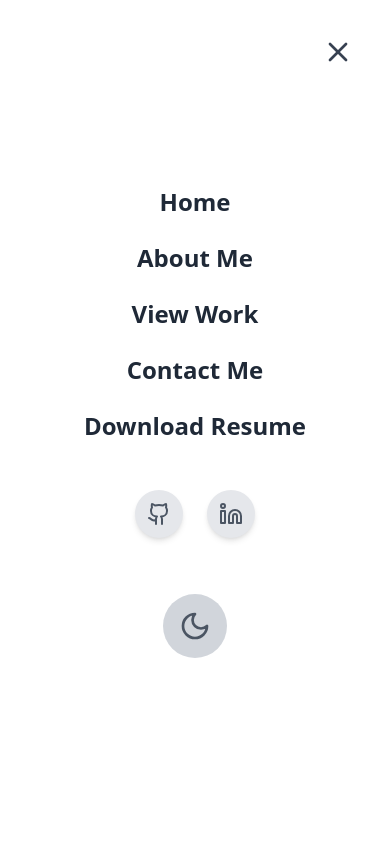
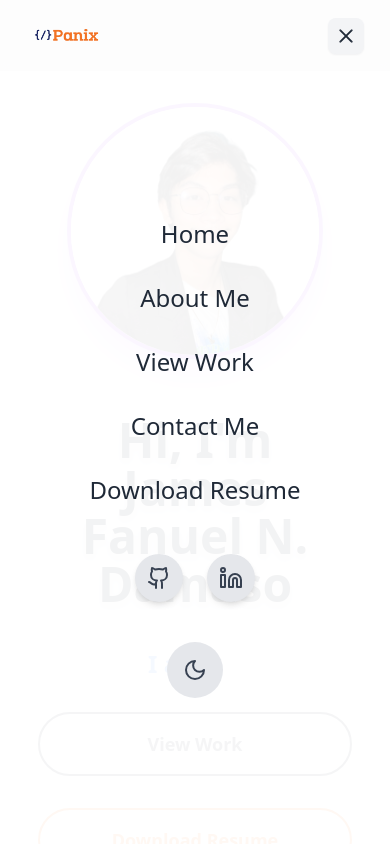
Before and after one commit to Penuelluke/online-resume, a React (Vite) app: page / in a window 390 px wide. Both pictures are taken after a click on the button 342 px from the left and 35 px from the top of the page. Shown: the top 844 px of the page. Built offline with nearby package versions, Linux system fonts and the light colour scheme.

Commit message:
Added: Resume, Updated:Links and Style for Menu bar

```diff
--- a/src/App.tsx
+++ b/src/App.tsx
@@ -20,17 +20,17 @@ function App() {
   const hobbiesAndSkills = [
     {
       title: "Piano",
-      image: "/Rock And Roll GIF by Rock & Roll Hall of Fame.gif", // Correct path with forward slashes
+      image: "/Rock And Roll GIF by Rock & Roll Hall of Fame.gif",
       description: "Playing Piano is always a passion of mine."
     },
     {
       title: "Coding",
-      image: "/Work Coding GIF by Scaler.gif", // Correct path with forward slashes
+      image: "/Work Coding GIF by Scaler.gif",
       description: "Developing web and mobile applications."
     },
     {
       title: "Gaming",
-      image: "/First Person Shooter Gun GIF by Apogee Entertainment.gif", // Correct path with forward slashes
+      image: "/First Person Shooter Gun GIF by Apogee Entertainment.gif",
       description: "Enjoying FPS and strategy games."
     }
   ];
@@ -81,10 +81,10 @@ function App() {
   };
 
   const [isOpen, setIsOpen] = useState(false);
-  const [selectedImageIndex, setSelectedImageIndex] = useState<number>(0);  // Default to the first image
+  const [selectedImageIndex, setSelectedImageIndex] = useState<number>(0);
 
   const openModal = (index: number) => {
-    setSelectedImageIndex(index);  // Set the clicked image's index
+    setSelectedImageIndex(index);
     setIsOpen(true);
   };
 
@@ -115,8 +115,6 @@ function App() {
     },
   ];
 
-
-  // Delay menu close until animation finishes
   const handleCloseMenu = () => {
     setTimeout(() => setMenuOpen(false), 10);
   };
@@ -163,7 +161,7 @@ function App() {
           <div className="flex gap-4">
             {[
               { href: "https://github.com/Penuelluke", icon: <Github />, color: "hover:bg-gray-900 dark:hover:bg-gray-700" },
-              { href: "https://linkedin.com/in/yourlinkedin", icon: <Linkedin />, color: "hover:bg-blue-600" },
+              { href: "https://www.linkedin.com/in/james-fanuel-n-damaso-0b71a1359?utm_source=share&utm_campaign=share_via&utm_content=profile&utm_medium=ios_app", icon: <Linkedin />, color: "hover:bg-blue-600" },
             ].map((social, index) => (
               <motion.a
                 key={index}
@@ -193,9 +191,42 @@ function App() {
         {/* Mobile Menu Button */}
         <button
         onClick={() => setMenuOpen(!menuOpen)}
-          className="md:hidden p-2 rounded-md focus:outline-none hover:bg-gray-200 dark:hover:bg-gray-700 transition"
+        className="md:hidden p-2 rounded-lg focus:outline-none bg-gray-100 dark:bg-gray-800 hover:bg-gray-200 dark:hover:bg-gray-700 transition-all shadow-sm"
+        aria-label="Toggle menu"
       >
-          {menuOpen ? <X className="w-7 h-7" /> : <Menu className="w-7 h-7" />}
+        <motion.div
+          initial={false}
+          animate={menuOpen ? "open" : "closed"}
+          className="relative w-5 h-5 flex flex-col justify-center items-center"
+        >
+          {/* Top Line */}
+          <motion.span
+            variants={{
+              closed: { rotate: 0, y: -6, width: "18px" },
+              open: { rotate: 45, y: 0, width: "18px" },
+            }}
+            className="absolute block h-0.5 bg-gray-800 dark:bg-white rounded-full"
+            transition={{ duration: 0.2, ease: "easeInOut" }}
+          ></motion.span>
+          {/* Middle Line (Hidden when menu opens) */}
+          <motion.span
+            variants={{
+              closed: { opacity: 1, width: "18px" },
+              open: { opacity: 0 },
+            }}
+            className="absolute block h-0.5 bg-gray-800 dark:bg-white rounded-full"
+            transition={{ duration: 0.1, ease: "easeInOut" }}
+          ></motion.span>
+          {/* Bottom Line */}
+          <motion.span
+            variants={{
+              closed: { rotate: 0, y: 6, width: "18px" },
+              open: { rotate: -45, y: 0, width: "18px" },
+            }}
+            className="absolute block h-0.5 bg-gray-800 dark:bg-white rounded-full"
+            transition={{ duration: 0.2, ease: "easeInOut" }}
+          ></motion.span>
+        </motion.div>
         </button>
       </div>
 
@@ -203,73 +234,86 @@ function App() {
       <AnimatePresence>
         {menuOpen && (
           <motion.div
-            initial={{ x: "100%", opacity: 0 }} // Start off-screen
-            animate={{ x: 0, opacity: 1 }} // Slide in smoothly
-            exit={{ x: "100%", opacity: 0 }} // Slide out smoothly
-            transition={{ duration: 0.4, ease: "easeInOut" }}
-            className="md:hidden fixed top-0 right-0 w-screen h-screen bg-white dark:bg-gray-900 flex flex-col items-center justify-center gap-8 z-50 transition-colors"
+            initial={{ x: "100%", opacity: 0 }}
+            animate={{ x: 0, opacity: 1 }}
+            exit={{ x: "100%", opacity: 0 }}
+            transition={{ duration: 0.3, ease: [0.16, 1, 0.3, 1] }}
+            className="md:hidden fixed top-[71px] right-0 w-full h-[calc(100vh-70px)] bg-white/95 dark:bg-gray-900/95 backdrop-blur-sm flex flex-col justify-center z-40 shadow-xl"
           >
-            {/* Close Button */}
-            <button onClick={handleCloseMenu} className="absolute top-6 right-6 p-3">
-              <X className="w-8 h-8 text-gray-700 dark:text-gray-300" />
-            </button>
-
             {/* Menu Items */}
-          <div className="flex flex-col items-center gap-6">
+            <nav className="flex flex-col items-center gap-8 px-6">
               {[
                 { href: "#home", label: "Home" },
                 { href: "#about", label: "About Me" },
                 { href: "#projects", label: "View Work" },
                 { href: "#contact", label: "Contact Me" },
                 {
-                href: "resume.pdf",
+                  href: "/public/DAMASO - RESUME.pdf",
                   label: "Download Resume",
                   download: true,
-                extraClasses: "relative inline-block text-transparent stroke-2 before:absolute before:inset-0 before:content-[attr(data-text)] before:text-gray-800 dark:before:text-purple-400"
-              }, // Added extra styling for the text border effect
+                  extraClasses: "text-blue-600 dark:text-purple-400 font-bold"
+                },
               ].map((item, index) => (
-              <a
+                <motion.a
                   key={index}
                   href={item.href}
                   download={item.download}
-                data-text={item.label} // Used for text border effect
-                className={`text-2xl font-bold text-gray-800 dark:text-gray-200 hover:text-blue-600 dark:hover:text-purple-400 transition-all ${
+                  className={`text-2xl font-medium text-gray-800 dark:text-gray-200 hover:text-blue-600 dark:hover:text-purple-400 transition-all ${
                     item.extraClasses || ""
                   }`}
-                onClick={handleCloseMenu} // Close menu on click
+                  onClick={handleCloseMenu}
+                  initial={{ y: 20, opacity: 0 }}
+                  animate={{ y: 0, opacity: 1 }}
+                  transition={{ delay: 0.1 * index, duration: 0.3 }}
+                  whileHover={{ scale: 1.05 }}
+                  whileTap={{ scale: 0.95 }}
                 >
                   {item.label}
-              </a>
+                </motion.a>
               ))}
-          </div>
-
+            </nav>
 
             {/* Social Links */}
-            <div className="flex gap-6 mt-4">
-              {[{ href: "https://github.com/Penuelluke", icon: <Github /> }, { href: "https://linkedin.com/in/yourlinkedin", icon: <Linkedin /> }].map(
-                (social, index) => (
-                  <a
+            <div className="flex justify-center gap-6 mt-12">
+              {[
+                { href: "https://github.com/Penuelluke", icon: <Github />, label: "GitHub" },
+                { href: "https://www.linkedin.com/in/james-fanuel-n-damaso-0b71a1359?utm_source=share&utm_campaign=share_via&utm_content=profile&utm_medium=ios_app", icon: <Linkedin />, label: "LinkedIn" }
+              ].map((social, index) => (
+                <motion.a
                   key={index}
                   href={social.href}
                   target="_blank"
                   rel="noopener noreferrer"
-                    className="w-12 h-12 flex items-center justify-center rounded-full transition-all
-                              duration-300 bg-gray-200 dark:bg-gray-800 text-gray-600 dark:text-gray-300 hover:bg-gray-900 dark:hover:bg-gray-700
-                              hover:text-white shadow-md hover:shadow-lg"
+                  aria-label={social.label}
+                  className="w-12 h-12 flex items-center justify-center rounded-full
+                          bg-gray-200 dark:bg-gray-800 text-gray-700 dark:text-gray-300
+                          hover:bg-blue-600 dark:hover:bg-purple-500 hover:text-white dark:hover:text-white
+                          shadow-md transition-all duration-300"
+                  initial={{ scale: 0, opacity: 0 }}
+                  animate={{ scale: 1, opacity: 1 }}
+                  transition={{ delay: 0.3 + 0.1 * index, duration: 0.3 }}
+                  whileHover={{ y: -3, boxShadow: "0 10px 15px -3px rgba(0, 0, 0, 0.1)" }}
                 >
                   {social.icon}
-                  </a>
-                )
-              )}
+                </motion.a>
+              ))}
             </div>
 
             {/* Dark Mode Toggle */}
-            <button
+            <motion.button
               onClick={toggleDarkMode}
-              className="mt-6 p-4 rounded-full bg-gray-300 dark:bg-gray-700 hover:bg-gray-400 dark:hover:bg-gray-600 transition"
+              className="mx-auto mt-10 p-4 rounded-full bg-gray-200 dark:bg-gray-800 hover:bg-gray-300 dark:hover:bg-gray-700 transition-colors"
+              aria-label={darkMode ? "Switch to light mode" : "Switch to dark mode"}
+              initial={{ scale: 0, opacity: 0 }}
+              animate={{ scale: 1, opacity: 1 }}
+              transition={{ delay: 0.5, duration: 0.3 }}
+              whileHover={{ rotate: 15 }}
             >
-              {darkMode ? <Sun className="w-8 h-8 text-yellow-500" /> : <Moon className="w-8 h-8 text-gray-600" />}
-            </button>
+              {darkMode ?
+                <Sun className="w-6 h-6 text-yellow-500" /> :
+                <Moon className="w-6 h-6 text-gray-700" />
+              }
+            </motion.button>
           </motion.div>
         )}
       </AnimatePresence>
@@ -336,7 +380,7 @@ function App() {
                 <motion.a
                   whileHover={{ scale: 1.08, boxShadow: "0px 0px 15px rgba(255, 165, 0, 0.5)" }}
                   whileTap={{ scale: 0.95 }}
-                  href="resume.pdf"
+                  href="public/DAMASO - RESUME.pdf"
                   download
                   className="px-8 py-4 border-2 rounded-full text-lg sm:text-xl font-semibold
                             border-orange-500 text-orange-500
@@ -350,7 +394,7 @@ function App() {
               <div className="flex justify-center md:justify-start mt-10 gap-8 sm:gap-10">
                 {[
                   { href: "https://github.com/Penuelluke", icon: <Github />, color: "hover:bg-gray-900 dark:hover:bg-gray-700" },
-                  { href: "https://linkedin.com/in/yourlinkedin", icon: <Linkedin />, color: "hover:bg-blue-600" },
+                  { href: "https://www.linkedin.com/in/james-fanuel-n-damaso-0b71a1359?utm_source=share&utm_campaign=share_via&utm_content=profile&utm_medium=ios_app", icon: <Linkedin />, color: "hover:bg-blue-600" },
                 ].map((social, index) => (
                   <motion.a
                     key={index}
@@ -601,7 +645,6 @@ function App() {
         </div>
       </section>
 
-
       {/* Footer */}
       <footer className="py-8 px-6 text-center text-gray-600 dark:text-gray-300">
         <p>© 2025 James Fanuel N. Damaso. All rights reserved.</p>
```
Also changed, not shown: 1 other file (tests, documents, lock files or other folders). Lines whose indentation alone changed are shown as unchanged.
